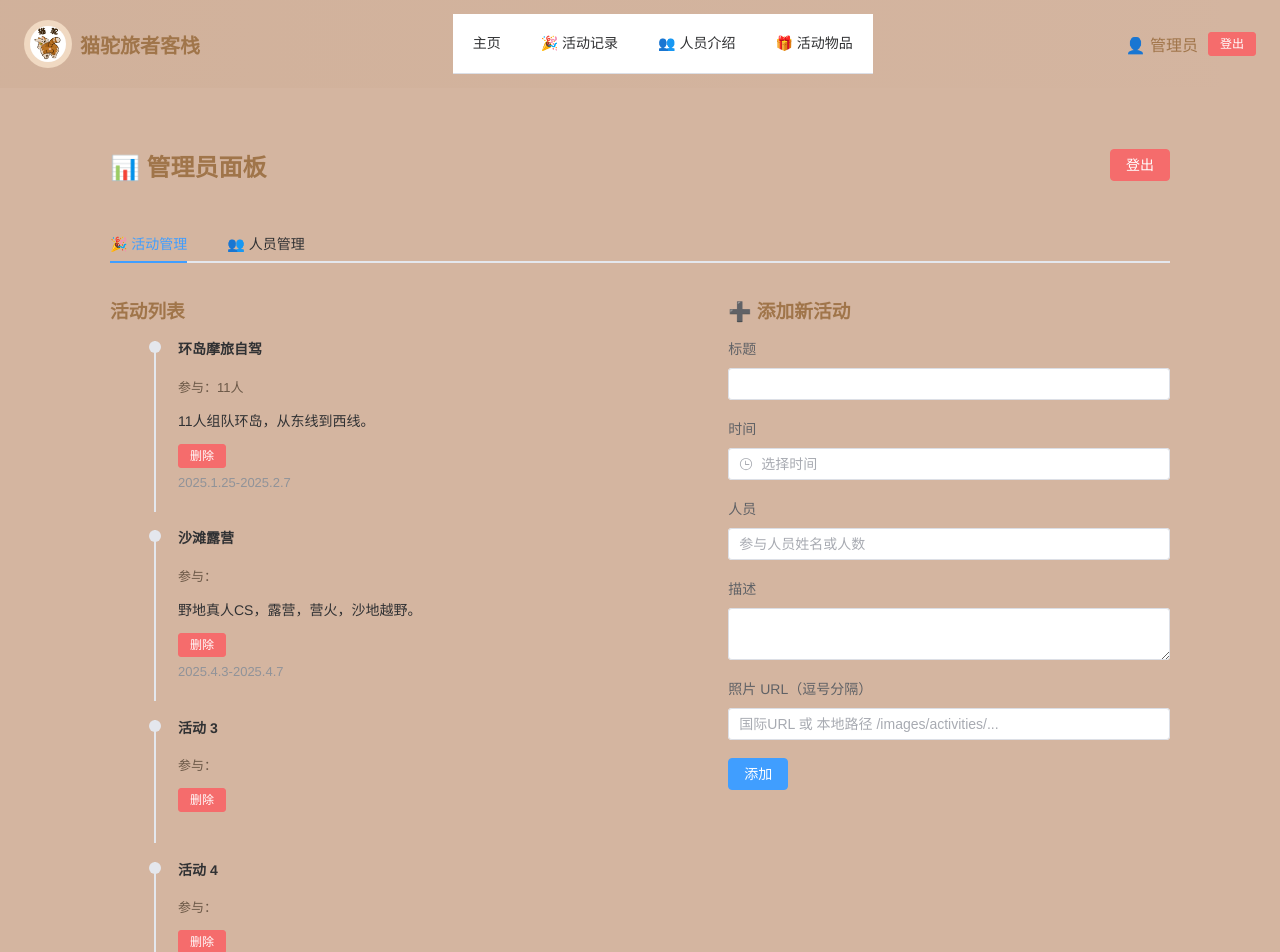
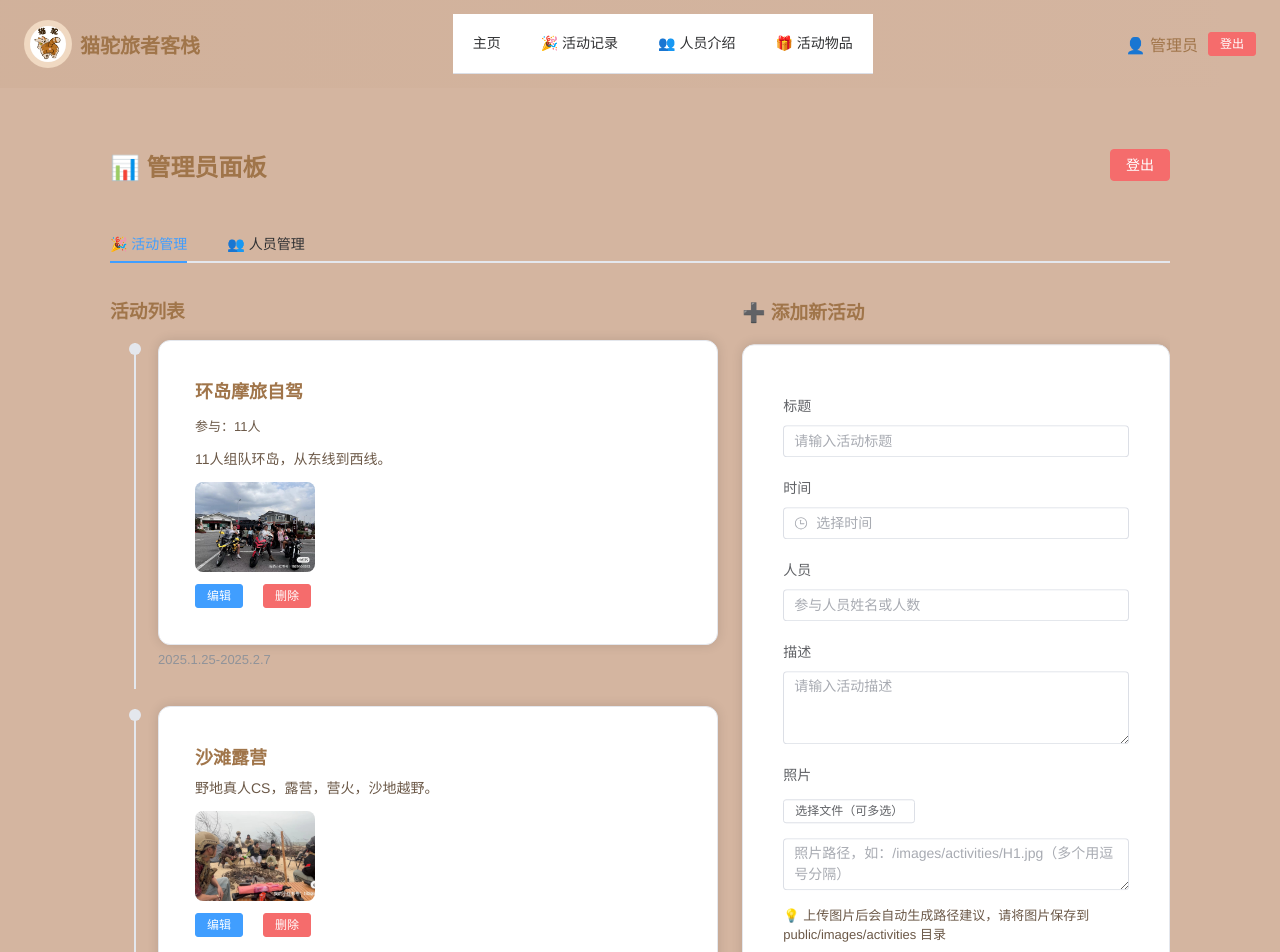
Before and after one commit to 12345-user/HotalWeb, a Vue app in the folder Catocycle-web/: page /admin in a window 1280 px wide. Shown: the top 952 px of the page. Built offline with nearby package versions, Linux system fonts and the light colour scheme; sample sign-in values are in the browser's storage.

Commit message:
维护功能

```diff
--- a/Catocycle-web/src/services/api.js
+++ b/Catocycle-web/src/services/api.js
@@ -120,6 +120,16 @@ export default {
     write('activities', list)
     return Promise.resolve(item)
   },
+  async updateActivity(activity){
+    const list = read('activities')
+    const idx = list.findIndex(i => i.id === activity.id)
+    if(idx !== -1){
+      list.splice(idx, 1, activity)
+      write('activities', list)
+      return Promise.resolve(activity)
+    }
+    return Promise.reject(new Error('not found'))
+  },
   async deleteActivity(id){
     const list = read('activities')
     const filtered = list.filter(item => item.id !== id)
--- a/Catocycle-web/src/views/Admin.vue
+++ b/Catocycle-web/src/views/Admin.vue
@@ -8,25 +8,41 @@
     <el-tabs>
       <!-- 活动管理 -->
       <el-tab-pane label="🎉 活动管理">
-        <el-row>
+        <el-row :gutter="24">
           <el-col :span="14">
+            <div class="activity-list-section">
               <h3>活动列表</h3>
-            <el-timeline>
-              <el-timeline-item v-for="act in activities" :key="act.id" :timestamp="act.time">
-                <h4>{{ act.title }}</h4>
-                <p class="small muted">参与：{{ act.people }}</p>
-                <p>{{ act.desc }}</p>
-                <div style="margin-top:8px">
+              <el-timeline class="activity-timeline">
+                <el-timeline-item v-for="act in activities" :key="act.id" :timestamp="act.time" class="activity-item">
+                  <el-card class="activity-card">
+                    <h4 class="activity-title">{{ act.title }}</h4>
+                    <p class="small muted" v-if="act.people">参与：{{ act.people }}</p>
+                    <p v-if="act.desc" class="activity-desc">{{ act.desc }}</p>
+                    <div v-if="act.photos && act.photos.length" class="activity-photos" style="margin-top:12px">
+                      <el-image
+                        v-for="(photo, i) in act.photos"
+                        :key="i"
+                        :src="photo"
+                        class="activity-photo-thumb"
+                        fit="cover"
+                      />
+                    </div>
+                    <div class="activity-actions" style="margin-top:12px">
+                      <el-button type="primary" size="small" @click="editActivity(act)">编辑</el-button>
                       <el-button type="danger" size="small" @click="deleteAct(act.id)">删除</el-button>
                     </div>
+                  </el-card>
                 </el-timeline-item>
               </el-timeline>
+            </div>
           </el-col>
           <el-col :span="10">
-            <h3>➕ 添加新活动</h3>
-            <el-form label-position="top" :model="actForm">
+            <div class="activity-form-section">
+              <h3>{{ actFormMode === 'edit' ? '✏️ 编辑活动' : '➕ 添加新活动' }}</h3>
+              <el-card class="activity-form-card">
+                <el-form label-position="top" :model="actForm" class="activity-form">
                   <el-form-item label="标题">
-                <el-input v-model="actForm.title" />
+                    <el-input v-model="actForm.title" placeholder="请输入活动标题"/>
                   </el-form-item>
                   <el-form-item label="时间">
                     <el-date-picker v-model="actForm.time" type="datetime" placeholder="选择时间" style="width:100%" />
@@ -35,63 +51,102 @@
                     <el-input v-model="actForm.people" placeholder="参与人员姓名或人数" />
                   </el-form-item>
                   <el-form-item label="描述">
-                <el-input type="textarea" v-model="actForm.desc" />
+                    <el-input type="textarea" v-model="actForm.desc" :rows="3" placeholder="请输入活动描述"/>
                   </el-form-item>
-              <el-form-item label="照片 URL（逗号分隔）">
-                <el-input v-model="actForm.photos" placeholder="国际URL 或 本地路径 /images/activities/..." />
+                  <el-form-item label="照片">
+                    <div v-if="actForm.imagePreview" class="photo-preview">
+                      <el-image :src="actForm.imagePreview" class="photo-preview-img" fit="cover"/>
+                      <p class="small muted photo-path-hint">建议路径：{{ actForm.suggestedPath }}</p>
+                    </div>
+                    <div class="photo-upload">
+                      <input type="file" accept="image/*" @change="onActivityFileChange" class="photo-file-input" ref="activityFileInput" multiple/>
+                      <el-button size="small" @click="triggerActivityFileInput">选择文件（可多选）</el-button>
+                    </div>
+                    <el-input
+                      v-model="actForm.photos"
+                      type="textarea"
+                      :rows="2"
+                      placeholder="照片路径，如：/images/activities/H1.jpg（多个用逗号分隔）"
+                      class="photo-path-input"
+                    />
+                    <p class="small muted photo-tip">💡 上传图片后会自动生成路径建议，请将图片保存到 public/images/activities 目录</p>
                   </el-form-item>
-              <el-button type="primary" @click="submitActivity">添加</el-button>
+                  <div class="form-actions">
+                    <el-button type="primary" @click="submitActivity">{{ actFormMode === 'edit' ? '保存' : '添加' }}</el-button>
+                    <el-button v-if="actFormMode === 'edit'" @click="cancelEditActivity">取消</el-button>
+                  </div>
                 </el-form>
+              </el-card>
+            </div>
           </el-col>
         </el-row>
       </el-tab-pane>
 
       <!-- 人员管理 -->
       <el-tab-pane label="👥 人员管理">
-        <el-row>
-          <el-col :span="16">
+        <el-row :gutter="24">
+          <el-col :span="14">
+            <div class="people-list-section">
               <h3>人员列表</h3>
-            <div class="card-grid">
-              <el-card v-for="p in people" :key="p.id">
-                <div v-if="p.photos && p.photos.length" style="margin-bottom:12px">
-                  <el-image v-for="(photo, i) in p.photos" :key="i" :src="photo" style="width:100%;height:150px;object-fit:cover;border-radius:8px;margin-bottom:8px" fit="cover"/>
+              <div class="people-card-grid">
+                <el-card v-for="p in people" :key="p.id" class="people-card">
+                  <div v-if="p.photos && p.photos.length" class="people-card-photo">
+                    <el-image v-for="(photo, i) in p.photos" :key="i" :src="photo" class="people-photo-img" fit="cover"/>
                   </div>
-                <h4>{{ p.name }}</h4>
-                <p class="small muted">性格：{{ p.personality }}</p>
-                <p class="small muted">技能：{{ p.skills }}</p>
-                <p class="small muted">联系方式：{{ p.contact }}</p>
-                <div style="margin-top:10px">
+                  <div class="people-card-content">
+                    <h4 class="people-card-name">{{ p.name }}</h4>
+                    <p class="small muted" v-if="p.personality">性格：{{ p.personality }}</p>
+                    <p class="small muted" v-if="p.skills">技能：{{ p.skills }}</p>
+                    <p class="small muted" v-if="p.contact">联系方式：{{ p.contact }}</p>
+                    <div class="people-card-actions">
                       <el-button type="primary" size="small" @click="editPerson(p)">编辑</el-button>
                       <el-button type="danger" size="small" @click="deletePer(p.id)">删除</el-button>
                     </div>
+                  </div>
                 </el-card>
               </div>
+            </div>
           </el-col>
-          <el-col :span="8">
+          <el-col :span="10">
+            <div class="people-form-section">
               <h3>{{ perFormMode === 'edit' ? '✏️ 编辑人员' : '➕ 添加新人员' }}</h3>
-            <el-form label-position="top" :model="perForm">
-              <el-form-item label="姓名"><el-input v-model="perForm.name"/></el-form-item>
-              <el-form-item label="性格"><el-input v-model="perForm.personality"/></el-form-item>
-              <el-form-item label="技能"><el-input v-model="perForm.skills"/></el-form-item>
-              <el-form-item label="联系方式"><el-input v-model="perForm.contact"/></el-form-item>
+              <el-card class="people-form-card">
+                <el-form label-position="top" :model="perForm" class="people-form">
+                  <el-form-item label="姓名">
+                    <el-input v-model="perForm.name" placeholder="请输入姓名"/>
+                  </el-form-item>
+                  <el-form-item label="性格">
+                    <el-input v-model="perForm.personality" type="textarea" :rows="2" placeholder="请输入性格描述"/>
+                  </el-form-item>
+                  <el-form-item label="技能">
+                    <el-input v-model="perForm.skills" placeholder="请输入技能"/>
+                  </el-form-item>
+                  <el-form-item label="联系方式">
+                    <el-input v-model="perForm.contact" placeholder="请输入联系方式"/>
+                  </el-form-item>
                   <el-form-item label="照片">
-                <div v-if="perForm.imagePreview" style="margin-bottom:8px">
-                  <el-image :src="perForm.imagePreview" style="width:180px;height:140px;border-radius:8px" fit="cover"/>
-                  <p class="small muted" style="margin-top:4px">建议路径：{{ perForm.suggestedPath }}</p>
+                    <div v-if="perForm.imagePreview" class="photo-preview">
+                      <el-image :src="perForm.imagePreview" class="photo-preview-img" fit="cover"/>
+                      <p class="small muted photo-path-hint">建议路径：{{ perForm.suggestedPath }}</p>
                     </div>
-                <input type="file" accept="image/*" @change="onPersonFileChange" style="margin-bottom:8px"/>
+                    <div class="photo-upload">
+                      <input type="file" accept="image/*" @change="onPersonFileChange" class="photo-file-input" ref="personFileInput"/>
+                      <el-button size="small" @click="triggerPersonFileInput">选择文件</el-button>
+                    </div>
                     <el-input
                       v-model="perForm.photos"
                       placeholder="照片路径，如：/images/person/person1.jpg（多个用逗号分隔）"
-                  style="margin-top:8px"
+                      class="photo-path-input"
                     />
-                <p class="small muted" style="margin-top:4px">💡 上传图片后会自动生成路径建议，请将图片保存到 public/images/person 目录</p>
+                    <p class="small muted photo-tip">💡 上传图片后会自动生成路径建议，请将图片保存到 public/images/person 目录</p>
                   </el-form-item>
-              <div style="margin-top:12px">
+                  <div class="form-actions">
                     <el-button type="primary" @click="submitPerson">{{ perFormMode === 'edit' ? '保存' : '添加' }}</el-button>
                     <el-button v-if="perFormMode === 'edit'" @click="cancelEditPerson">取消</el-button>
                   </div>
                 </el-form>
+              </el-card>
+            </div>
           </el-col>
         </el-row>
       </el-tab-pane>
@@ -108,7 +163,9 @@ export default {
     return {
       activities: [],
       people: [],
-      actForm: {title:'',time:'',people:'',desc:'',photos:''},
+      actForm: {title:'',time:'',people:'',desc:'',photos:'',imagePreview:'',suggestedPath:''},
+      actFormMode: 'add', // 'add' | 'edit'
+      editingActivityId: null,
       perForm: {name:'',personality:'',skills:'',contact:'',photos:'',imagePreview:'',suggestedPath:''},
       perFormMode: 'add', // 'add' | 'edit'
       editingPersonId: null
@@ -127,18 +184,103 @@ export default {
       this.activities = await api.getActivities()
       this.people = await api.getPeople()
     },
+    triggerActivityFileInput() {
+      this.$refs.activityFileInput?.click()
+    },
+    triggerPersonFileInput() {
+      this.$refs.personFileInput?.click()
+    },
+    onActivityFileChange(e) {
+      const files = e.target.files
+      if(!files || files.length === 0) return
+
+      const fileArray = Array.from(files)
+      const paths = []
+      const previews = []
+
+      fileArray.forEach((file, index) => {
+        const reader = new FileReader()
+        reader.onload = () => {
+          previews.push(reader.result)
+
+          // 自动生成建议路径：/images/activities/{标题或时间戳}_{序号}.jpg
+          const title = this.actForm.title || 'activity'
+          const sanitizedTitle = title.replace(/[^a-zA-Z0-9\u4e00-\u9fa5]/g, '')
+          const fileExt = file.name.split('.').pop() || 'jpg'
+          const timestamp = Date.now()
+          const fileName = `${sanitizedTitle}_${timestamp}_${index + 1}.${fileExt}`
+          const suggestedPath = `/images/activities/${fileName}`
+
+          paths.push(suggestedPath)
+
+          // 如果所有文件都读取完成，更新表单
+          if (previews.length === fileArray.length) {
+            this.actForm.imagePreview = previews[0] // 只显示第一张预览
+            this.actForm.suggestedPath = paths.join(', ')
+            // 如果 photos 为空，自动填入建议路径
+            if (!this.actForm.photos) {
+              this.actForm.photos = paths.join(',')
+            } else {
+              // 如果已有路径，追加新路径
+              const existingPaths = this.actForm.photos.split(',').map(s => s.trim()).filter(s => s)
+              this.actForm.photos = [...existingPaths, ...paths].join(',')
+            }
+          }
+        }
+        reader.readAsDataURL(file)
+      })
+    },
+    editActivity(activity) {
+      this.actFormMode = 'edit'
+      this.editingActivityId = activity.id
+      this.actForm = {
+        title: activity.title || '',
+        time: activity.time || '',
+        people: activity.people || '',
+        desc: activity.desc || '',
+        photos: activity.photos ? activity.photos.join(',') : '',
+        imagePreview: activity.photos && activity.photos.length ? activity.photos[0] : '',
+        suggestedPath: activity.photos && activity.photos.length ? activity.photos[0] : ''
+      }
+      // 滚动到表单
+      window.scrollTo({ top: 0, behavior: 'smooth' })
+    },
+    cancelEditActivity() {
+      this.clearActivityForm()
+    },
+    clearActivityForm() {
+      this.actForm = {title:'',time:'',people:'',desc:'',photos:'',imagePreview:'',suggestedPath:''}
+      this.actFormMode = 'add'
+      this.editingActivityId = null
+      // 清空文件输入
+      if (this.$refs.activityFileInput) {
+        this.$refs.activityFileInput.value = ''
+      }
+    },
     async submitActivity() {
+      if (!this.actForm.title) {
+        this.$message.warning('请输入活动标题')
+        return
+      }
       const payload = {
         title: this.actForm.title,
         time: (this.actForm.time && new Date(this.actForm.time).toLocaleString()) || new Date().toLocaleString(),
         people: this.actForm.people,
         desc: this.actForm.desc,
-        photos: this.actForm.photos ? this.actForm.photos.split(',').map(s => s.trim()) : []
+        photos: this.actForm.photos ? this.actForm.photos.split(',').map(s => s.trim()).filter(s => s) : []
       }
+
+      if (this.actFormMode === 'edit') {
+        payload.id = this.editingActivityId
+        await api.updateActivity(payload)
+        this.$message.success('活动信息已更新')
+      } else {
         await api.addActivity(payload)
+        this.$message.success('活动添加成功')
+      }
+
       this.activities = await api.getActivities()
-      this.actForm = {title:'',time:'',people:'',desc:'',photos:''}
-      this.$message.success('活动添加成功')
+      this.clearActivityForm()
     },
     async deleteAct(id) {
       this.$confirm('确认删除此活动？', '提示', {
@@ -192,8 +334,9 @@ export default {
       this.perFormMode = 'add'
       this.editingPersonId = null
       // 清空文件输入
-      const fileInput = document.querySelector('input[type="file"]')
-      if (fileInput) fileInput.value = ''
+      if (this.$refs.personFileInput) {
+        this.$refs.personFileInput.value = ''
+      }
     },
     async submitPerson() {
       if (!this.perForm.name) {
@@ -247,7 +390,7 @@ h2 {
 
 h3 {
   color: var(--accent);
-  margin-bottom: 15px;
+  margin-bottom: 20px;
 }
 
 .card-grid {
@@ -263,4 +406,216 @@ h3 {
 .muted {
   color: var(--muted);
 }
+
+/* 人员管理部分样式 */
+.people-list-section {
+  margin-bottom: 20px;
+}
+
+.people-card-grid {
+  display: grid;
+  grid-template-columns: repeat(auto-fill, minmax(280px, 1fr));
+  gap: 20px;
+}
+
+.people-card {
+  border-radius: 12px;
+  overflow: hidden;
+  transition: box-shadow 0.3s;
+}
+
+.people-card:hover {
+  box-shadow: 0 4px 12px rgba(0, 0, 0, 0.1);
+}
+
+.people-card-photo {
+  margin-bottom: 12px;
+}
+
+.people-photo-img {
+  width: 100%;
+  height: 180px;
+  border-radius: 8px;
+  display: block;
+}
+
+.people-card-content {
+  padding: 0 4px;
+}
+
+.people-card-name {
+  color: var(--accent);
+  margin: 0 0 8px 0;
+  font-size: 18px;
+  font-weight: 600;
+}
+
+.people-card-content .small {
+  margin: 6px 0;
+  line-height: 1.5;
+}
+
+.people-card-actions {
+  margin-top: 12px;
+  display: flex;
+  gap: 8px;
+}
+
+.people-form-section {
+  position: sticky;
+  top: 20px;
+}
+
+.people-form-card {
+  border-radius: 12px;
+  padding: 20px;
+}
+
+.people-form {
+  margin-top: 10px;
+}
+
+.people-form .el-form-item {
+  margin-bottom: 20px;
+}
+
+.people-form .el-form-item__label {
+  font-weight: 500;
+  margin-bottom: 8px;
+  color: var(--accent);
+}
+
+.photo-preview {
+  margin-bottom: 12px;
+  padding: 12px;
+  background: #f8f9fa;
+  border-radius: 8px;
+  text-align: center;
+}
+
+.photo-preview-img {
+  width: 100%;
+  max-width: 200px;
+  height: 150px;
+  border-radius: 8px;
+  display: block;
+  margin: 0 auto 8px;
+}
+
+.photo-path-hint {
+  margin-top: 8px;
+  word-break: break-all;
+  color: var(--muted);
+}
+
+.photo-upload {
+  margin-bottom: 12px;
+}
+
+.photo-file-input {
+  display: none;
+}
+
+.photo-upload-label {
+  display: inline-block;
+  cursor: pointer;
+}
+
+.photo-path-input {
+  margin-bottom: 8px;
+}
+
+.photo-tip {
+  margin-top: 8px;
+  line-height: 1.5;
+  color: var(--muted);
+}
+
+.form-actions {
+  margin-top: 24px;
+  display: flex;
+  gap: 12px;
+}
+
+.form-actions .el-button {
+  flex: 1;
+}
+
+/* 活动管理表单样式 */
+.activity-form-section {
+  position: sticky;
+  top: 20px;
+}
+
+.activity-form-card {
+  border-radius: 12px;
+  padding: 20px;
+}
+
+.activity-form {
+  margin-top: 10px;
+}
+
+.activity-form .el-form-item {
+  margin-bottom: 20px;
+}
+
+.activity-form .el-form-item__label {
+  font-weight: 500;
+  margin-bottom: 8px;
+  color: var(--accent);
+}
+
+/* 活动列表样式 */
+.activity-list-section {
+  margin-bottom: 20px;
+}
+
+.activity-timeline {
+  padding-left: 20px;
+}
+
+.activity-item {
+  margin-bottom: 20px;
+}
+
+.activity-card {
+  border-radius: 12px;
+  padding: 16px;
+  transition: box-shadow 0.3s;
+}
+
+.activity-card:hover {
+  box-shadow: 0 4px 12px rgba(0, 0, 0, 0.1);
+}
+
+.activity-title {
+  color: var(--accent);
+  margin: 0 0 8px 0;
+  font-size: 18px;
+  font-weight: 600;
+}
+
+.activity-desc {
+  margin: 8px 0;
+  line-height: 1.6;
+  color: var(--muted);
+}
+
+.activity-photos {
+  display: flex;
+  gap: 8px;
+  flex-wrap: wrap;
+}
+
+.activity-photo-thumb {
+  width: 120px;
+  height: 90px;
+  border-radius: 8px;
+}
+
+.activity-actions {
+  display: flex;
+  gap: 8px;
+}
 </style>
```
Lines whose indentation alone changed are shown as unchanged.
